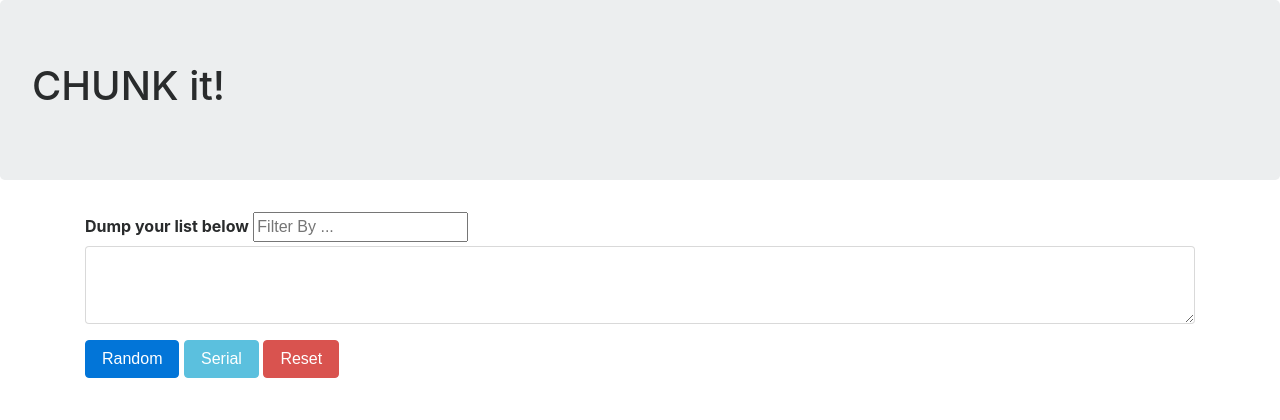
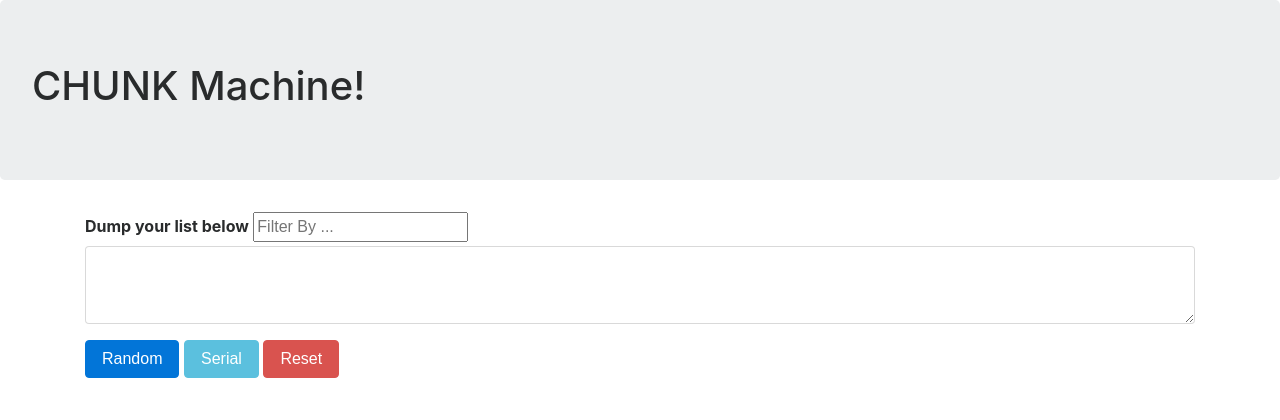
Before and after one commit to stratbeans/chunkmachine, a PHP site: page / in a window 1280 px wide. Shown: the top 420 px of the page. Run offline with PHP 8.4, Linux system fonts and the light colour scheme; some libraries are stand-ins or nearby versions.

Commit message:
renamed the app name

```diff
--- a/index.php
+++ b/index.php
@@ -10,7 +10,7 @@
   </head>
   <body>
   <div class="jumbotron">
-	<h1> CHUNK it! </h1>
+	<h1> CHUNK Machine! </h1>
   </div>
 	<div class="container">
 		<div class="row">
```
